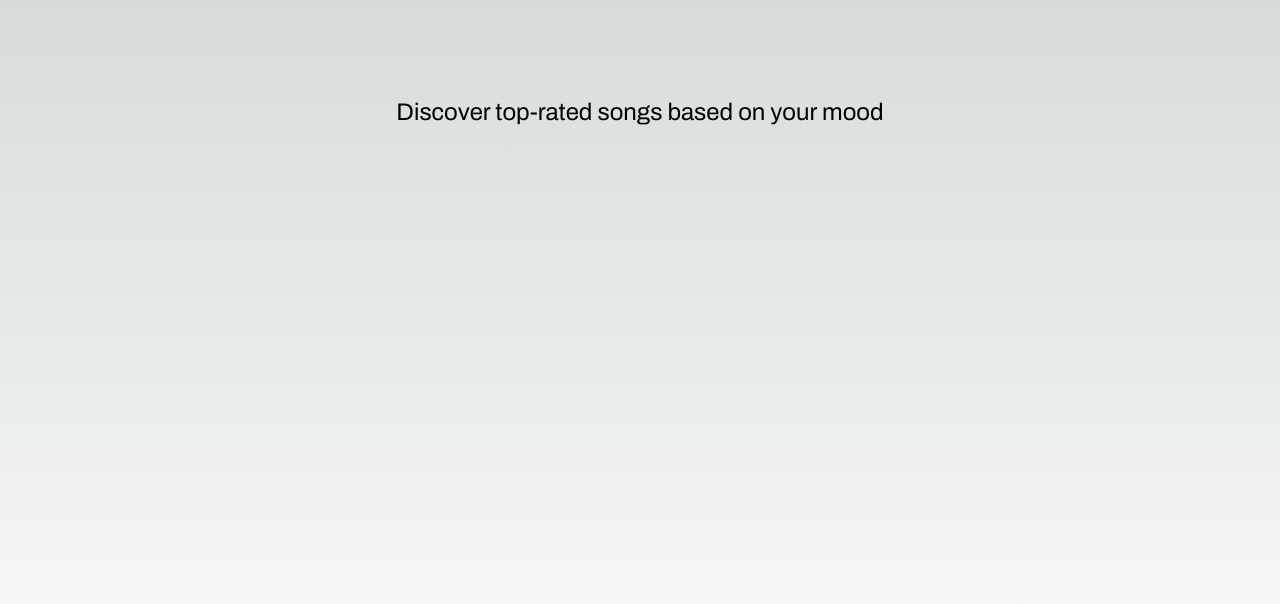
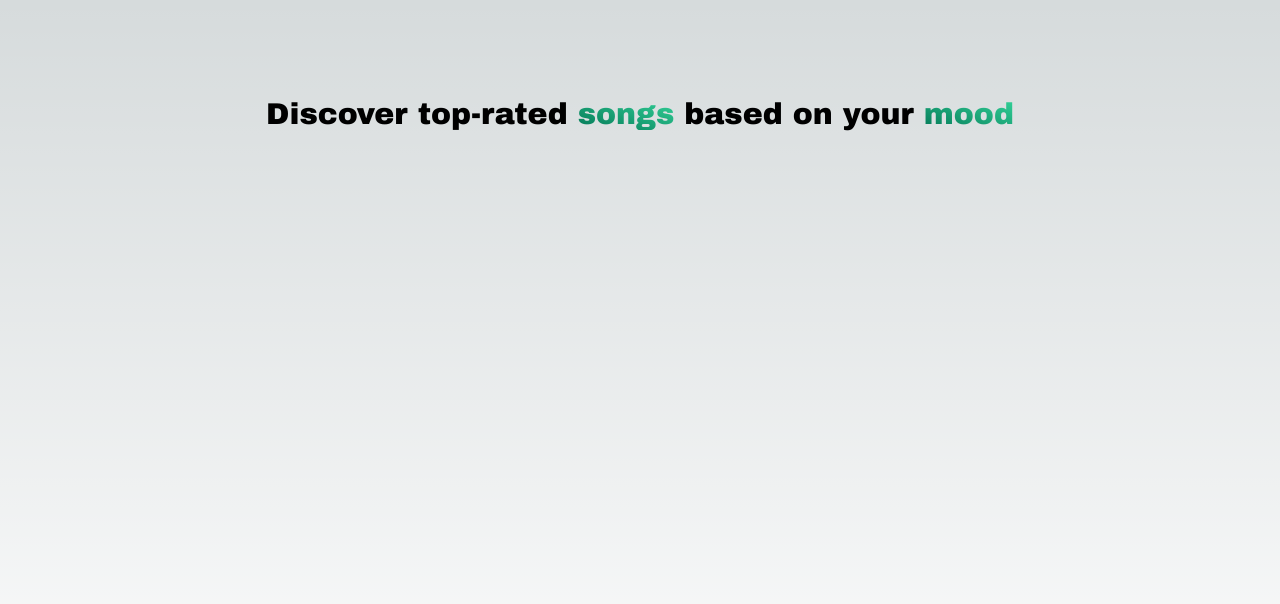
Before and after one commit to kdumagalhaes/moodmix, a Next.js app: page / in a window 1280 px wide. Shown: the top 604 px of the page. Built offline with nearby package versions, Linux system fonts and the light colour scheme.

Commit message:
Add Hero component

```diff
--- a/app/page.tsx
+++ b/app/page.tsx
@@ -1,7 +1,11 @@
+import { Hero } from "@/components/Hero";
+
 export default function Home() {
   return (
     <main className="flex min-h-screen flex-col items-center justify-between p-24">
-     <h1 className="text-2xl">Discover top-rated songs based on your mood</h1>
+     <Hero.Root>
+      Discover top-rated <Hero.Highlight>songs</Hero.Highlight> based on your <Hero.Highlight>mood</Hero.Highlight>
+     </Hero.Root>
     </main>
   );
 }
--- /dev/null
+++ b/components/Hero/HeroHighlight.tsx
@@ -0,0 +1,5 @@
+export default function HeroHighlight({children}: Readonly<{
+  children: React.ReactNode;
+}>) {
+  return <span className="bg-gradient-to-bl from-emerald-400 to-emerald-700 bg-clip-text text-transparent">{children}</span>
+}
--- /dev/null
+++ b/components/Hero/HeroRoot.tsx
@@ -0,0 +1,10 @@
+import {Archivo_Black} from "next/font/google"
+
+const archivo_black = Archivo_Black({ subsets: ["latin"], weight: ['400'] });
+export default function HeroRoot({children}: Readonly<{
+  children: React.ReactNode;
+}>) {
+  return (
+    <h1 className={`text-3xl ${archivo_black.className}`}>{children}</h1>
+  )
+}
--- /dev/null
+++ b/components/Hero/index.tsx
@@ -0,0 +1,7 @@
+import HeroHighlight from "./HeroHighlight";
+import HeroRoot from "./HeroRoot";
+
+export const Hero = {
+  Root: HeroRoot,
+  Highlight: HeroHighlight
+}
```
